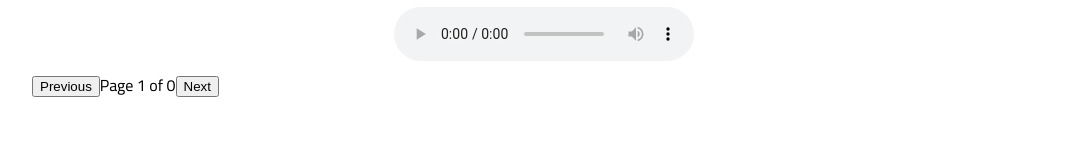
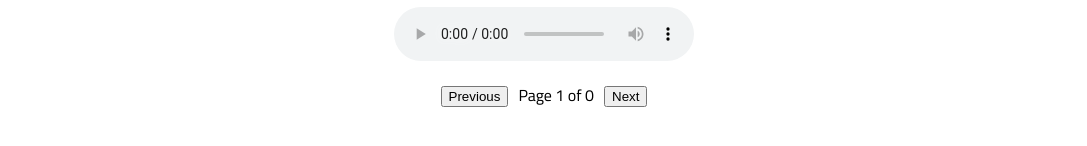
Before and after one commit to mingheli/deepgram-project, a React (Vite) app: page / in a window 1280 px wide. Shown: the part 576-722 px from the top of the page, without its empty margins (104-1191 px from the left). Built offline with nearby package versions, Linux system fonts and the light colour scheme; no server answers.

Commit message:
css for pagination

```diff
--- a/src/App.css
+++ b/src/App.css
@@ -130,3 +130,12 @@
     padding-top: 10px;
     align-self: center;
 }
+.pagination-controls {
+    padding-top: 10px;
+    align-self: center;
+}
+
+.pagination-controls>button {
+    margin-left: 10px;
+    margin-right: 10px;
+}
--- a/src/App.jsx
+++ b/src/App.jsx
@@ -178,7 +178,7 @@ const App = () => {
           Your browser doesn't support the audio element
         </audio>
       </div>
-      <div className="pagination-control">
+      <div className="pagination-controls">
         <button onClick={handlePreviousPage} disable={currentPage === 1}>
           Previous
         </button>
```
